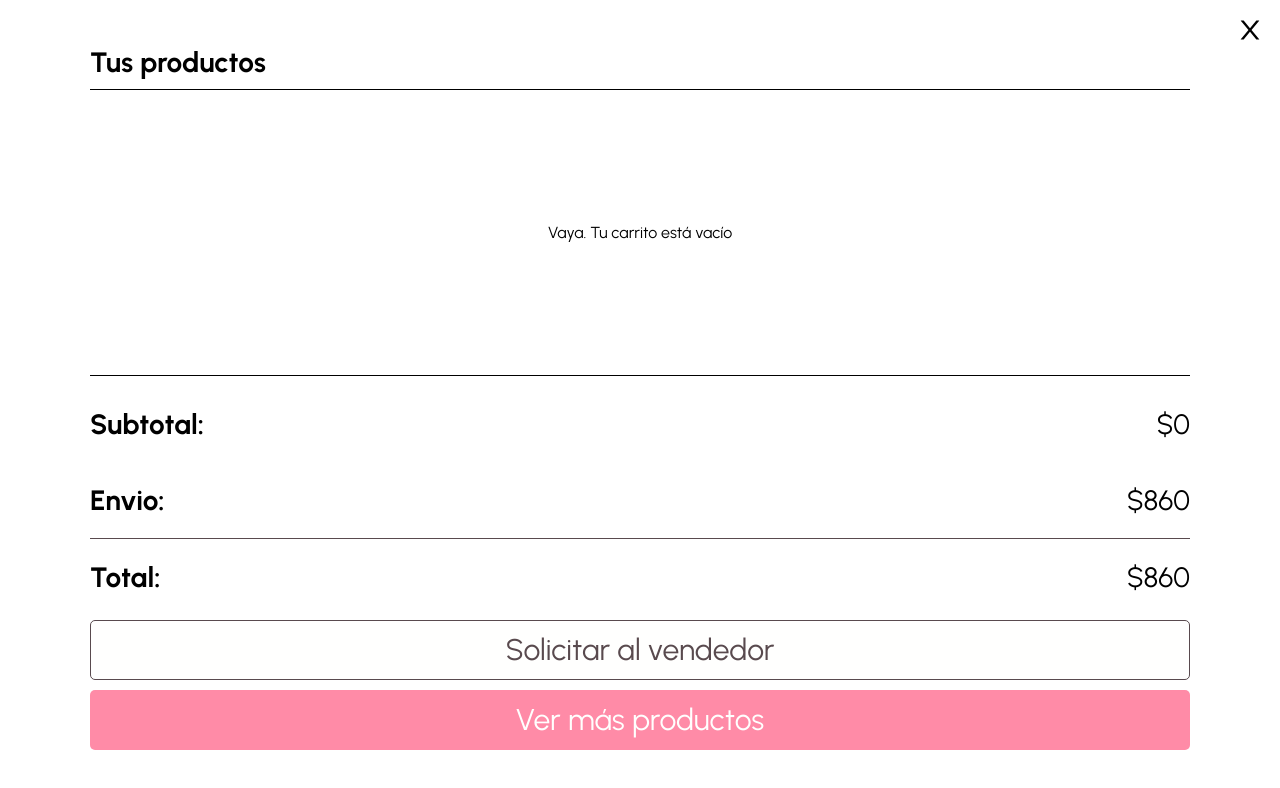
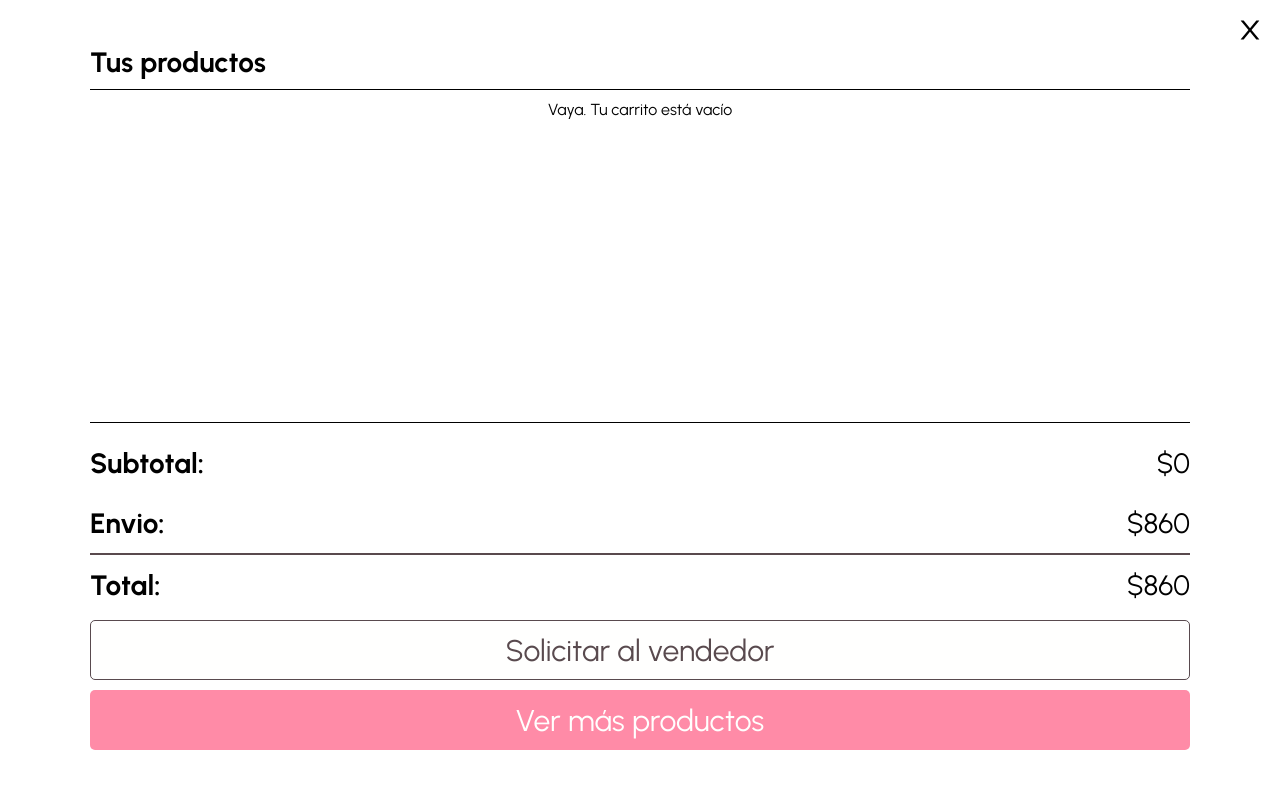
Before and after one commit to 2piradrian/siete-colores, a React (Create React App) app: page /cart in a window 1280 px wide. Shown: the top 788 px of the page. Built offline with nearby package versions, Linux system fonts and the light colour scheme.

Commit message:
cart styles

```diff
--- a/src/Components/Cart/CartStyles.js
+++ b/src/Components/Cart/CartStyles.js
@@ -27,7 +27,7 @@ export const CartPrice = styled.p`
 export const CartProductContainer = styled.div`
 	width: 100%;
 	max-width: 1100px;
-	height: 45%;
+	height: 50%;
 	margin: 10px 0px;
 	padding: 10px 2px;
 	border-top: 1px solid black;
@@ -35,7 +35,7 @@ export const CartProductContainer = styled.div`
 	gap: 15px;
 	display: flex;
 	flex-direction: column;
-	justify-content: center;
+	justify-content: start;
 	align-items: center;
 	overflow-y: scroll;
 `;
@@ -43,7 +43,7 @@ export const CartProductContainer = styled.div`
 export const CartPriceContainer = styled.div`
 	width: 100%;
 	max-width: 1100px;
-	height: 40px;
+	height: 20px;
 	margin: 20px 0px;
 	display: flex;
 	justify-content: space-between;
```
